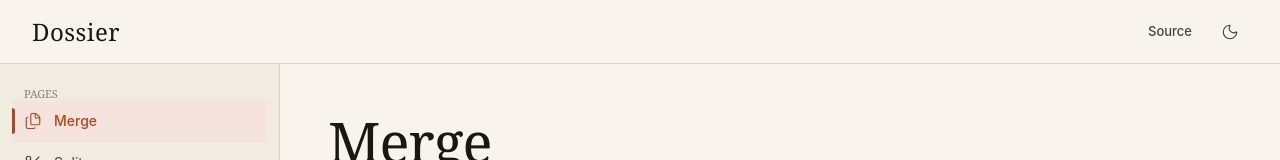
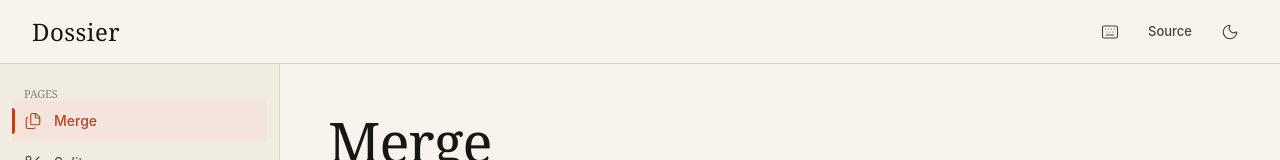
Before and after one commit to Abdalla-Eldoumani/dossier, a Next.js app in the folder apps/web/: page / in a window 1280 px wide. Shown: the top 160 px of the page. Built offline with nearby package versions, Linux system fonts and the light colour scheme.

Commit message:
add keyboard shortcut button to header

```diff
--- a/apps/web/src/components/Header.tsx
+++ b/apps/web/src/components/Header.tsx
@@ -2,7 +2,7 @@
 
 import { useTheme } from "next-themes";
 import { useSyncExternalStore } from "react";
-import { Sun, Moon, Menu } from "lucide-react";
+import { Sun, Moon, Menu, Keyboard } from "lucide-react";
 import { useAppStore } from "@/lib/store";
 import { cn } from "@/lib/cn";
 
@@ -54,6 +54,23 @@ export function Header() {
       </div>
 
       <div className="flex items-center gap-2">
+        <button
+          type="button"
+          aria-label="Show keyboard shortcuts"
+          title="Keyboard shortcuts (?)"
+          onClick={() => {
+            if (typeof window === "undefined") return;
+            window.dispatchEvent(new CustomEvent("dossier:toggle-shortcuts"));
+          }}
+          className={cn(
+            "hidden sm:inline-flex items-center justify-center w-9 h-9",
+            "rounded-[var(--radius-sm)] text-[var(--color-ink-2)]",
+            "hover:bg-[var(--color-paper-3)] transition-colors duration-150",
+          )}
+        >
+          <Keyboard size={18} strokeWidth={1.5} aria-hidden />
+        </button>
+
         <a
           href="https://github.com/your-handle/dossier"
           target="_blank"
```
